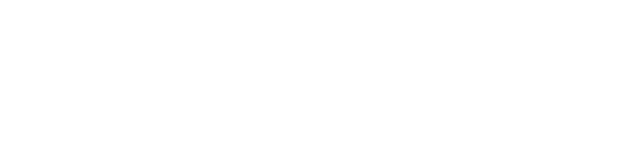
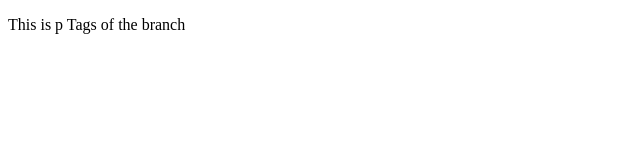
Before and after one commit to shaantanu98/demo, a plain HTML site: page index.html in a window 1280 px wide. Shown: the whole page, without its empty margins (0-640 px from the left). Drawn offline with Linux system fonts and the light colour scheme.

Commit message:
updated index.html

```diff
--- a/index.html
+++ b/index.html
@@ -6,6 +6,8 @@
     <title>Document</title>
 </head>
 <body>
-
+    <p>
+        This is p Tags of the branch
+    </p>
 </body>
 </html>
```
